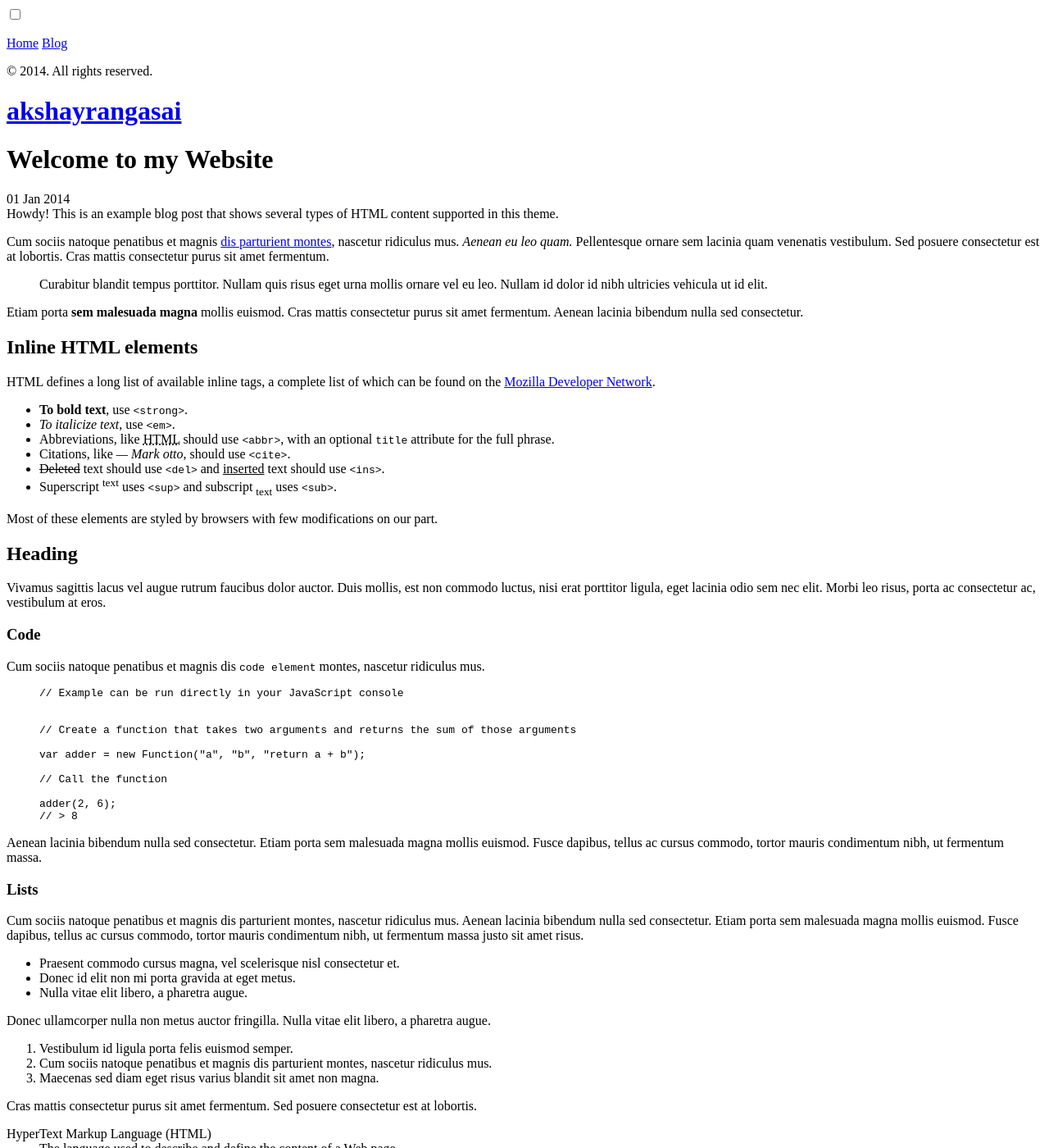
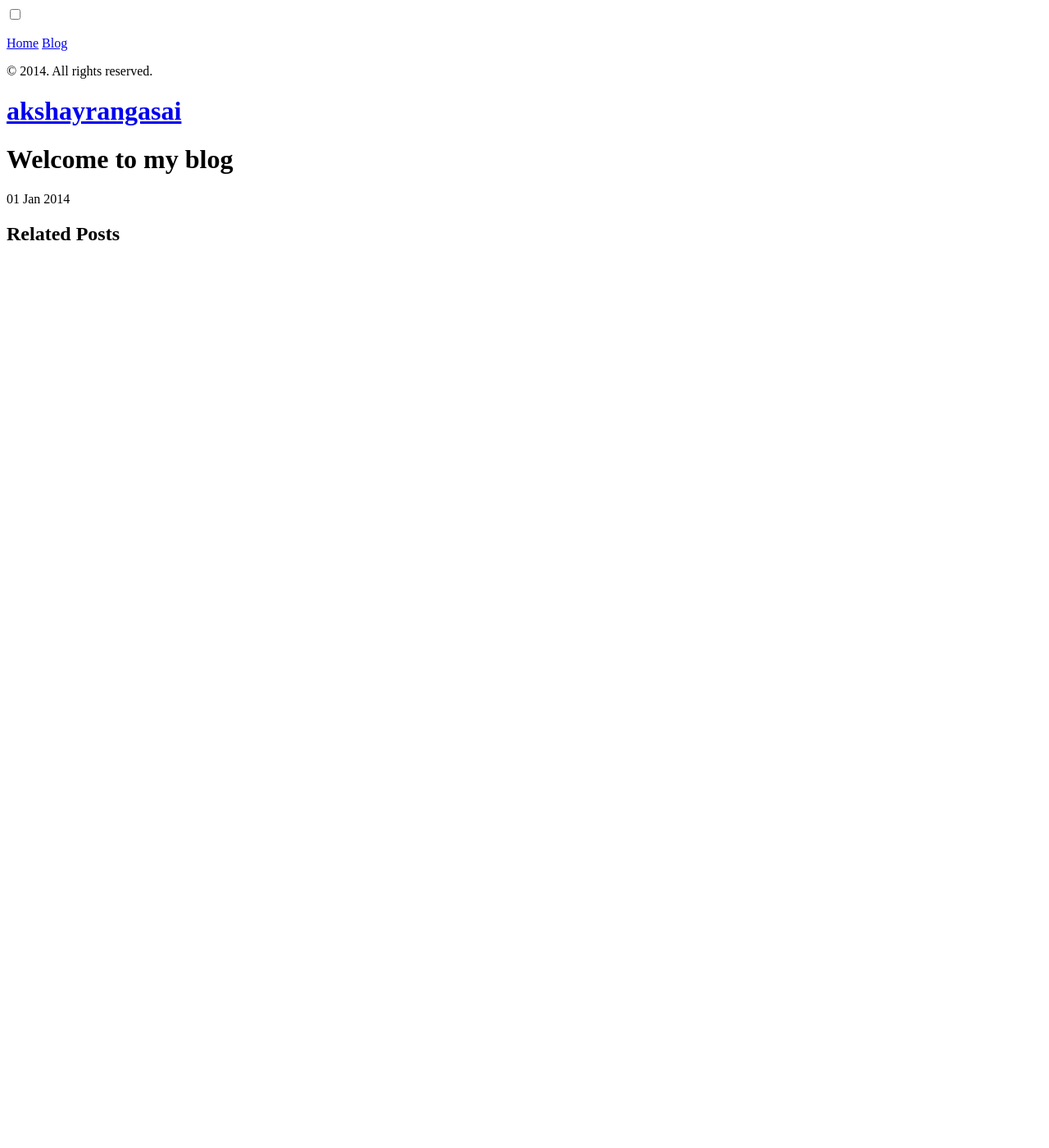
Before and after one commit to akshayrangasai/akshayrangasai.github.io, a Jekyll site: the page built from _posts/2014-01-01-example-content.md, in a window 1280 px wide and 1400 px high. Shown: the whole window at 82% size. Built offline with Jekyll 4.4.1, drawn with Linux system fonts in a browser that asks for light colours; Markdown is read by kramdown in place of the engine named in the settings; some of the changed text lies outside the part shown.

Commit message:
Removed the Lanyon tutorial as a blog post

```diff
--- a/_posts/2014-01-01-example-content.md
+++ b/_posts/2014-01-01-example-content.md
@@ -1,123 +1,4 @@
 ---
 layout: post
-title: Welcome to my Website
+title: Welcome to my blog
 ---
-
-
-<div class="message">
-  Howdy! This is an example blog post that shows several types of HTML content supported in this theme.
-</div>
-
-Cum sociis natoque penatibus et magnis <a href="#">dis parturient montes</a>, nascetur ridiculus mus. *Aenean eu leo quam.* Pellentesque ornare sem lacinia quam venenatis vestibulum. Sed posuere consectetur est at lobortis. Cras mattis consectetur purus sit amet fermentum.
-
-> Curabitur blandit tempus porttitor. Nullam quis risus eget urna mollis ornare vel eu leo. Nullam id dolor id nibh ultricies vehicula ut id elit.
-
-Etiam porta **sem malesuada magna** mollis euismod. Cras mattis consectetur purus sit amet fermentum. Aenean lacinia bibendum nulla sed consectetur.
-
-## Inline HTML elements
-
-HTML defines a long list of available inline tags, a complete list of which can be found on the [Mozilla Developer Network](https://developer.mozilla.org/en-US/docs/Web/HTML/Element).
-
-- **To bold text**, use `<strong>`.
-- *To italicize text*, use `<em>`.
-- Abbreviations, like <abbr title="HyperText Markup Langage">HTML</abbr> should use `<abbr>`, with an optional `title` attribute for the full phrase.
-- Citations, like <cite>&mdash; Mark otto</cite>, should use `<cite>`.
-- <del>Deleted</del> text should use `<del>` and <ins>inserted</ins> text should use `<ins>`.
-- Superscript <sup>text</sup> uses `<sup>` and subscript <sub>text</sub> uses `<sub>`.
-
-Most of these elements are styled by browsers with few modifications on our part.
-
-## Heading
-
-Vivamus sagittis lacus vel augue rutrum faucibus dolor auctor. Duis mollis, est non commodo luctus, nisi erat porttitor ligula, eget lacinia odio sem nec elit. Morbi leo risus, porta ac consectetur ac, vestibulum at eros.
-
-### Code
-
-Cum sociis natoque penatibus et magnis dis `code element` montes, nascetur ridiculus mus.
-
-{% highlight js %}
-// Example can be run directly in your JavaScript console
-
-// Create a function that takes two arguments and returns the sum of those arguments
-var adder = new Function("a", "b", "return a + b");
-
-// Call the function
-adder(2, 6);
-// > 8
-{% endhighlight %}
-
-Aenean lacinia bibendum nulla sed consectetur. Etiam porta sem malesuada magna mollis euismod. Fusce dapibus, tellus ac cursus commodo, tortor mauris condimentum nibh, ut fermentum massa.
-
-### Lists
-
-Cum sociis natoque penatibus et magnis dis parturient montes, nascetur ridiculus mus. Aenean lacinia bibendum nulla sed consectetur. Etiam porta sem malesuada magna mollis euismod. Fusce dapibus, tellus ac cursus commodo, tortor mauris condimentum nibh, ut fermentum massa justo sit amet risus.
-
-* Praesent commodo cursus magna, vel scelerisque nisl consectetur et.
-* Donec id elit non mi porta gravida at eget metus.
-* Nulla vitae elit libero, a pharetra augue.
-
-Donec ullamcorper nulla non metus auctor fringilla. Nulla vitae elit libero, a pharetra augue.
-
-1. Vestibulum id ligula porta felis euismod semper.
-2. Cum sociis natoque penatibus et magnis dis parturient montes, nascetur ridiculus mus.
-3. Maecenas sed diam eget risus varius blandit sit amet non magna.
-
-Cras mattis consectetur purus sit amet fermentum. Sed posuere consectetur est at lobortis.
-
-<dl>
-  <dt>HyperText Markup Language (HTML)</dt>
-  <dd>The language used to describe and define the content of a Web page</dd>
-
-  <dt>Cascading Style Sheets (CSS)</dt>
-  <dd>Used to describe the appearance of Web content</dd>
-
-  <dt>JavaScript (JS)</dt>
-  <dd>The programming language used to build advanced Web sites and applications</dd>
-</dl>
-
-Integer posuere erat a ante venenatis dapibus posuere velit aliquet. Morbi leo risus, porta ac consectetur ac, vestibulum at eros. Nullam quis risus eget urna mollis ornare vel eu leo.
-
-### Tables
-
-Aenean lacinia bibendum nulla sed consectetur. Lorem ipsum dolor sit amet, consectetur adipiscing elit.
-
-<table>
-  <thead>
-    <tr>
-      <th>Name</th>
-      <th>Upvotes</th>
-      <th>Downvotes</th>
-    </tr>
-  </thead>
-  <tfoot>
-    <tr>
-      <td>Totals</td>
-      <td>21</td>
-      <td>23</td>
-    </tr>
-  </tfoot>
-  <tbody>
-    <tr>
-      <td>Alice</td>
-      <td>10</td>
-      <td>11</td>
-    </tr>
-    <tr>
-      <td>Bob</td>
-      <td>4</td>
-      <td>3</td>
-    </tr>
-    <tr>
-      <td>Charlie</td>
-      <td>7</td>
-      <td>9</td>
-    </tr>
-  </tbody>
-</table>
-
-Nullam id dolor id nibh ultricies vehicula ut id elit. Sed posuere consectetur est at lobortis. Nullam quis risus eget urna mollis ornare vel eu leo.
-
------
-
-Want to see something else added? <a href="https://github.com/poole/poole/issues/new">Open an issue.</a>
-##This website is Under Construction
```
